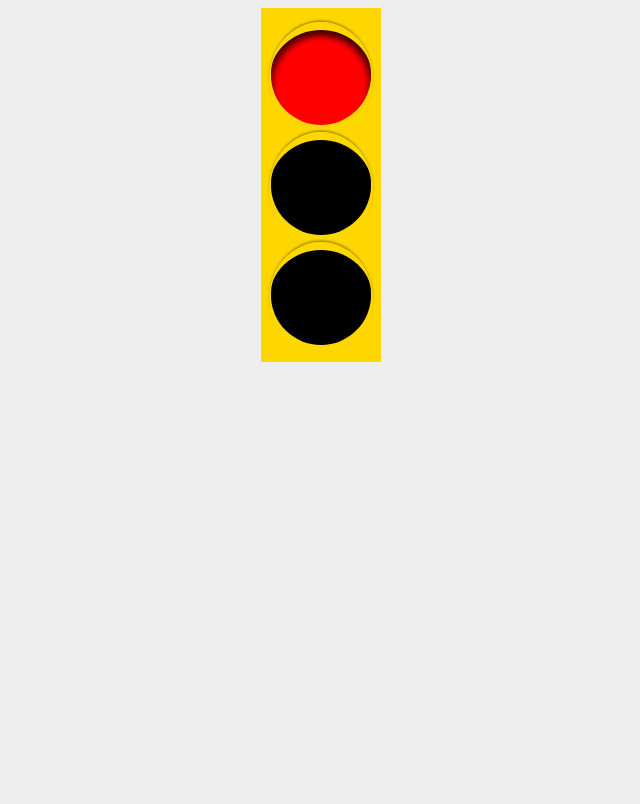
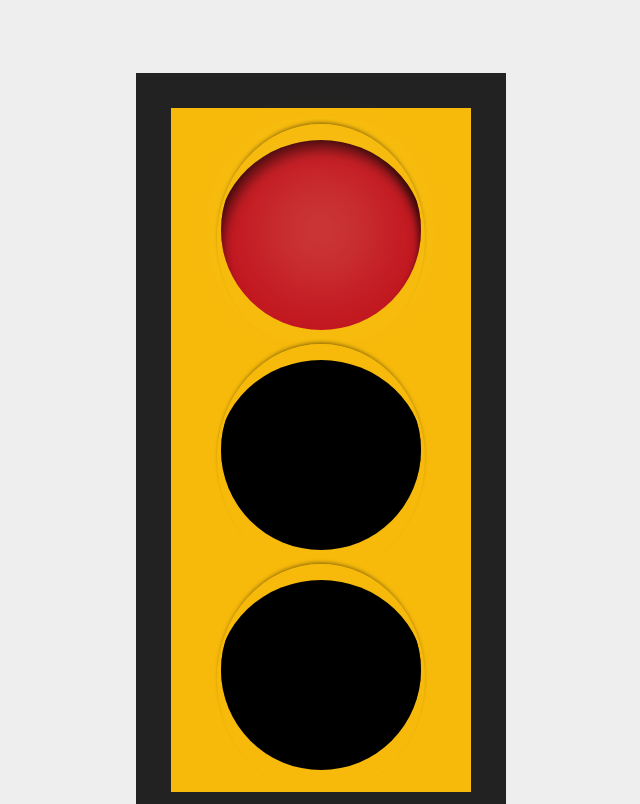
Before and after one commit to seandolinar/Traffic-Light-Simulation, a React app: page / in a window 1280 px wide. Shown: the whole page, without its empty margins (319-959 px from the left). Built offline with nearby package versions, Linux system fonts and the light colour scheme.

Commit message:
larger size and stuff

```diff
--- a/src/style/LightBox.scss
+++ b/src/style/LightBox.scss
@@ -16,6 +16,8 @@
     display: flex;
     flex-direction: column;
     align-items: center;
+    outline: 25px solid #222;
+    margin-top: 70px;
     width: 120px;
     padding: 12px 0;
     background-color: $color-sign-gold;
@@ -25,3 +27,21 @@
         padding: 12px;
     }
 }
+
+//biggest
+
+.light-box {
+    display: flex;
+    flex-direction: column;
+    align-items: center;
+    outline: 35px solid #222;
+    margin-top: 100px;
+    width: 300px;
+    padding: 12px 0;
+    background-color: $color-sign-gold;
+    &.h {
+        flex-direction: row;
+        width: auto;
+        padding: 12px;
+    }
+}
--- a/src/style/LightLamp.scss
+++ b/src/style/LightLamp.scss
@@ -46,6 +46,7 @@
     background-color: #000;
     transition: background-color 200ms;
     box-shadow: 2px 10px 6px rgba(0,0,0,.5) inset, -2px 10px 6px rgba(0,0,0,.5) inset;
+    position: relative;
 
     &:before {
         content: '';
@@ -58,6 +59,19 @@
         border-top: 8px solid $color-sign-gold;
         box-shadow: 0px -2px 3px -1px rgba(0,0,0,.5);
         border-radius: 50%;
+    }
+
+    &:not(.off):after {
+        content: '';
+        display: inline-block;
+        position: absolute;
+        border-radius: 50%;
+        // background-color: #fff;
+        height: 0;
+        width: 0;
+        top: 50px;
+        left: 50px;
+        box-shadow: 0px 0px 50px 15px rgba(255,255,200,.8)
     }
 
     &.red {
@@ -73,3 +87,33 @@
         background-color: #000;
     }
 }
+
+
+//biggest size
+.light-lamp {
+    display: inline-block;
+    border-radius: 50%;
+    height: 200px;
+    width: 200px;
+    margin: 10px;
+    box-shadow: 2px 20px 12px rgba(0,0,0,.5) inset, -2px 10px 6px rgba(0,0,0,.5) inset;
+
+
+    &:before {
+        content: '';
+        width: 208px;
+        height: 230px;
+        left: -4px;
+        top: -6px;
+        position: relative;
+        border-top: 16px solid $color-sign-gold;
+        box-shadow: 0px -3px 4px -2px rgba(0,0,0,.5);
+        border-radius: 50%;
+    }
+
+    &:not(.off):after {
+        top: 100px;
+        left: 100px;
+        box-shadow: 0px 0px 100px 30px rgba(255,255,200,.7)
+    }
+}
--- a/src/style/_colors.scss
+++ b/src/style/_colors.scss
@@ -1,6 +1,8 @@
-$color-red: red;
-$color-yellow: yellow;
-$color-green: green;
+$color-red: #C1121C;
+// $color-yellow: #ffec3f;
+$color-yellow: #F0CA00;
+// $color-green: #00cc33;
+$color-green:#008754;
 
 
-$color-sign-gold: gold;
+$color-sign-gold:#F7BA0B;
```
Also changed, not shown: 1 other file (tests, documents, lock files or other folders).
